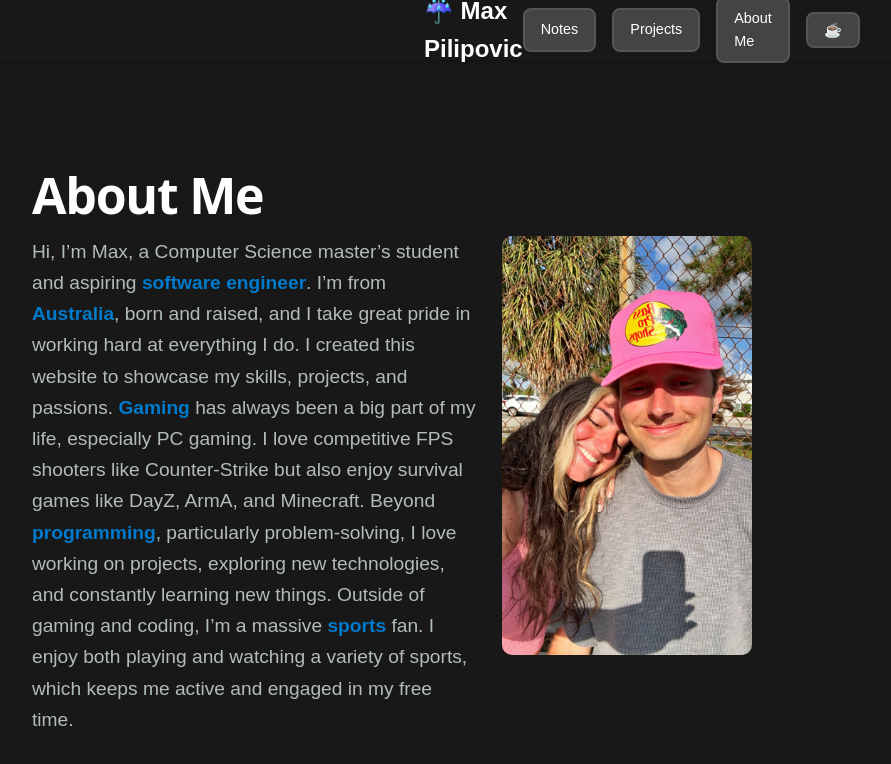
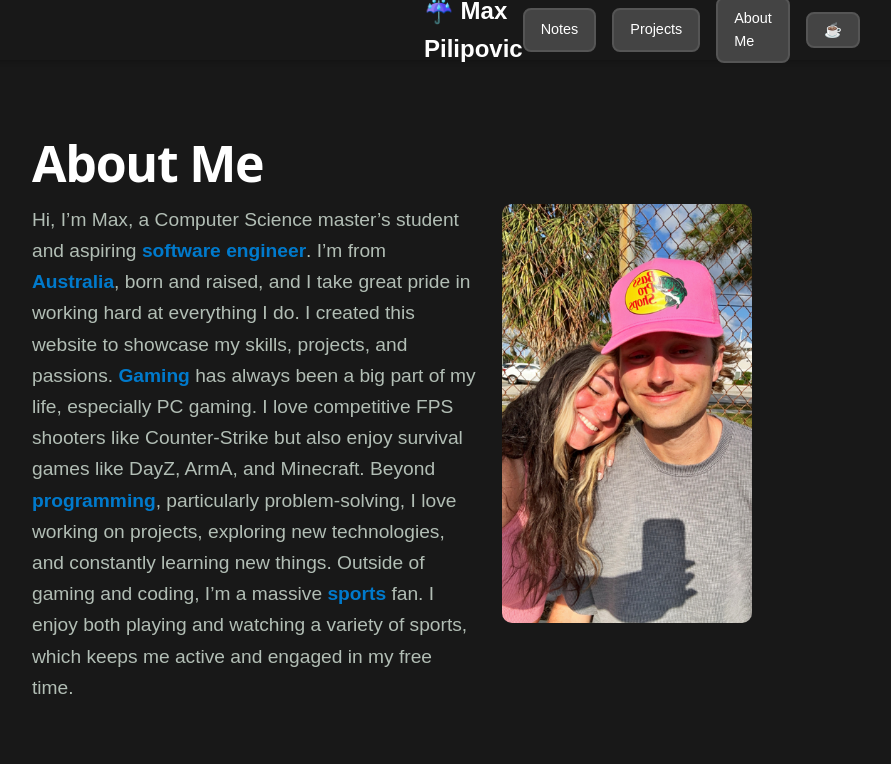
Before and after one commit to maxpilipovic/maxpilipovic.com, a Gatsby site: page /aboutme in a window 1280 px wide. Shown: the top 764 px of the page, without its empty margins (248-1139 px from the left). Built offline with nearby package versions, Linux system fonts and the light colour scheme; Gatsby itself is replaced by a stand-in of ours.

Commit message:
Fixed padding issue

```diff
--- a/src/pages/aboutme.js
+++ b/src/pages/aboutme.js
@@ -8,7 +8,7 @@ const AboutMePage = ({ location }) => (
   <Layout location={location} title="Max Pilipovic">
     <main className="page-container">
       <div>
-        <h1 style={{ marginBottom: "0.8rem", paddingTop: '2rem'}}>About Me</h1>
+        <h1 style={{ marginBottom: "0.8rem"}}>About Me</h1>
         <div style={{ display: 'flex', alignItems: 'flex-start', marginBottom: '2rem', flexDirection: 'row-reverse' }}>
           <img
             src={ProfileImage}
```
